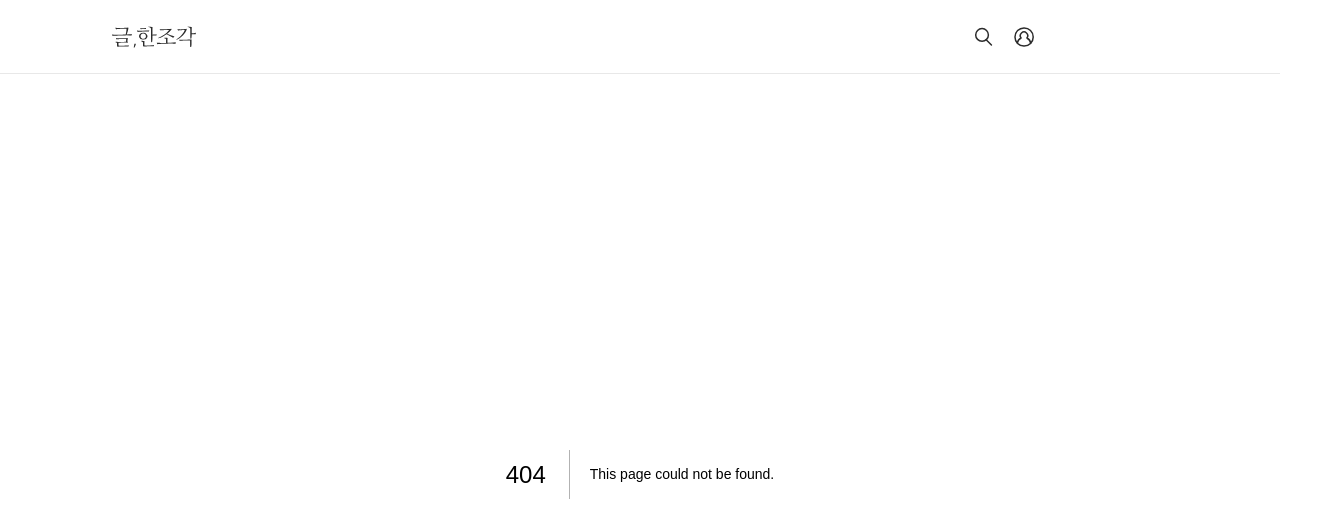
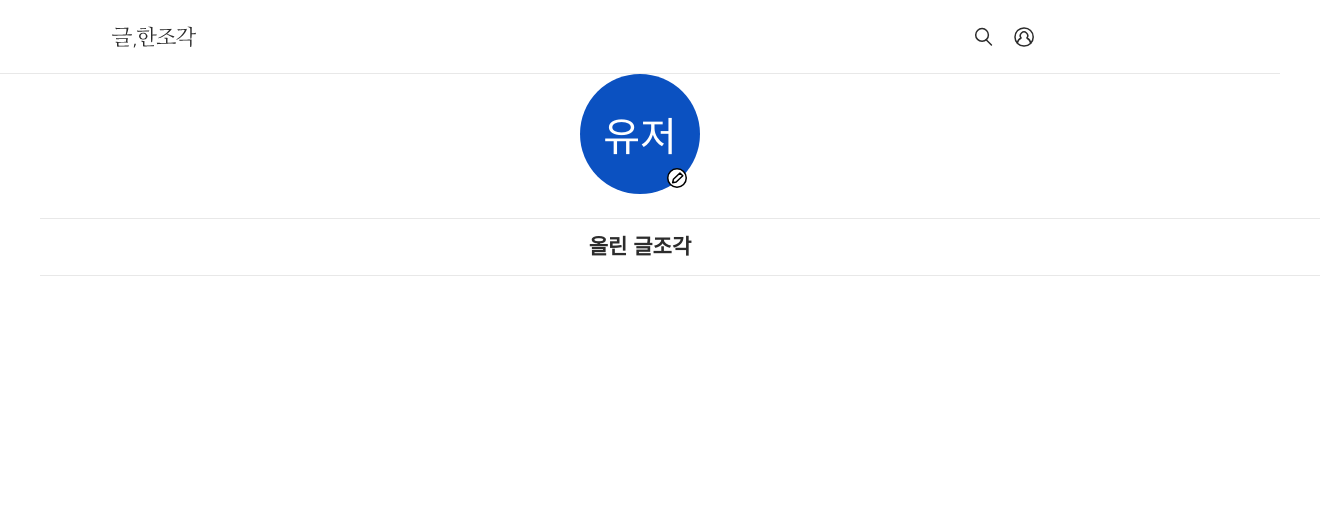
Before and after one commit to dnd-side-project/dnd-6th-10-a-piece-of-writing, a Next.js app in the folder frontend/: page /user/1 in a window 1280 px wide. Before the commit this address had no page. Shown: the top 522 px of the page, 1320 px wide, since content can reach past the window. Built offline with nearby package versions, Linux system fonts and the light colour scheme; a web font is replaced by a local one.

Commit message:
[feat] userInfo 이미지 카드 및 label 구현

```diff
--- a/frontend/components/_main/Post.tsx
+++ b/frontend/components/_main/Post.tsx
@@ -58,6 +58,7 @@ interface IconContainerProps {
   color?: string
   bgColor?: string
   cursor?: string
+  transparent?: boolean
 }
 
 export const IconContainer = styled.div`
@@ -70,6 +71,6 @@ export const IconContainer = styled.div`
   gap: 10px;
   padding: 4px;
   border-radius: 4px;
-  background-color: rgba(255, 255, 255, 0.7);
+  background-color: ${(props) => (props.transparent ? 'auto' : 'rgba(255, 255, 255, 0.7)')};
   cursor: pointer;
 `
--- /dev/null
+++ b/frontend/components/_user/UesrTagCarousel.tsx
@@ -0,0 +1,9 @@
+import React from 'react'
+
+type Props = {}
+
+const UserTagCarousel: React.FC<Props> = ({}) => {
+  return <></>
+}
+
+export default UserTagCarousel
--- /dev/null
+++ b/frontend/components/_user/UserInfo.tsx
@@ -0,0 +1,16 @@
+import React from 'react'
+
+import ProfileImageCard from '@/components/card/ProfileImageCard'
+import { CENTER_FLEX } from '@/styles/classNames'
+
+type Props = {}
+
+const UserInfo: React.FC<Props> = ({}) => {
+  return (
+    <div className={`w-full ${CENTER_FLEX}`}>
+      <ProfileImageCard editable={true} />
+    </div>
+  )
+}
+
+export default UserInfo
--- /dev/null
+++ b/frontend/components/_user/UserPostLabel.tsx
@@ -0,0 +1,35 @@
+import React from 'react'
+
+import styled from 'styled-components'
+
+import { CENTER_FLEX } from '@/styles/classNames'
+
+type Props = {}
+
+const UserPostLabel: React.FC<Props> = ({}) => {
+  return (
+    <div className={'w-full'}>
+      <Divider />
+      <div className={`${CENTER_FLEX} my-3`}>
+        <Span>올린 글조각</Span>
+      </div>
+      <Divider />
+    </div>
+  )
+}
+
+const Span = styled.span`
+  font-size: 21px;
+  font-weight: bold;
+  line-height: 1.5;
+  letter-spacing: normal;
+  color: #2c2c2c;
+`
+
+const Divider = styled.div`
+  width: 100vw;
+  height: 1px;
+  background-color: #e8e8e8;
+`
+
+export default UserPostLabel
--- /dev/null
+++ b/frontend/components/_user/UserPosts.tsx
@@ -0,0 +1,9 @@
+import React from 'react'
+
+type Props = {}
+
+const UserPosts: React.FC<Props> = ({}) => {
+  return <></>
+}
+
+export default UserPosts
--- /dev/null
+++ b/frontend/components/button/EditButton.tsx
@@ -0,0 +1,19 @@
+import React from 'react'
+
+import Image from 'next/image'
+
+import { IconContainer } from '@/components/_main/Post'
+
+type Props = {
+  transparent?: boolean
+}
+
+const EditButton: React.FC<Props> = ({ transparent = false }) => {
+  return (
+    <IconContainer transparent={transparent}>
+      <Image src={'/edit.svg'} width={24} height={24} />
+    </IconContainer>
+  )
+}
+
+export default EditButton
--- /dev/null
+++ b/frontend/components/card/ProfileImageCard.tsx
@@ -0,0 +1,59 @@
+import React from 'react'
+
+import Image from 'next/image'
+import Avatar from 'react-avatar'
+import styled from 'styled-components'
+
+import EditButton from '@/components/button/EditButton'
+
+type Props = {
+  imgSrc?: string
+  width?: string
+  nickname?: string
+  editable?: boolean
+  onClickEdit?: () => {}
+}
+
+const ProfileImageCard: React.FC<Props> = ({
+  width = '120px',
+  imgSrc,
+  nickname = '유저',
+  editable = false,
+  onClickEdit,
+}) => {
+  return (
+    <Container>
+      {imgSrc ? (
+        <Image src={imgSrc} width={width} height={width} />
+      ) : (
+        <Avatar value={nickname} round={true} size={width} />
+      )}
+      {editable && (
+        <EditButtonContainer onClick={onClickEdit}>
+          <EditButton transparent={true} />
+        </EditButtonContainer>
+      )}
+    </Container>
+  )
+}
+
+interface ContainerProps {
+  width?: string
+  height?: string
+}
+
+const Container = styled.div`
+  position: relative;
+  width: ${(props: ContainerProps) => props.width ?? '120px'};
+  height: ${(props: ContainerProps) => props.width ?? '120px'};
+  border-radius: 50%;
+`
+
+const EditButtonContainer = styled.div`
+  position: absolute;
+  bottom: 0;
+  right: 7px;
+  cursor: pointer;
+`
+
+export default ProfileImageCard
--- a/frontend/components/carousel/BackgroundImageCarousel.tsx
+++ b/frontend/components/carousel/BackgroundImageCarousel.tsx
@@ -34,6 +34,9 @@ const BackgroundImageCarousel: React.FC<Props> = ({ onClickImageUploadButton })
 
   return (
     <Slider {...sliderSettings}>
+      <div className={'m-5 cursor-pointer'}>
+        <ImageUploadButton onClick={onClickImageUploadButton} />
+      </div>
       {images.map((image, i) => (
         <div className={'m-5'} key={`test_${i}`}>
           <ImageCardMd onClick={() => setSelectedIndex(i)}>
@@ -46,9 +49,6 @@ const BackgroundImageCarousel: React.FC<Props> = ({ onClickImageUploadButton })
           </ImageCardMd>
         </div>
       ))}
-      <div className={'m-5'}>
-        <ImageUploadButton onClick={onClickImageUploadButton} />
-      </div>
     </Slider>
   )
 }
--- a/frontend/package.json
+++ b/frontend/package.json
@@ -23,6 +23,7 @@
     "next": "12.0.11-canary.20",
     "rc-slider": "^9.7.5",
     "react": "17.0.2",
+    "react-avatar": "^4.0.0",
     "react-avatar-editor": "^12.0.0",
     "react-cropper": "^2.1.8",
     "react-dom": "17.0.2",
--- /dev/null
+++ b/frontend/pages/user/[id].tsx
@@ -0,0 +1,41 @@
+import React from 'react'
+
+import { useRouter } from 'next/router'
+import styled from 'styled-components'
+
+import UserTagCarousel from '@/components/_user/UesrTagCarousel'
+import UserInfo from '@/components/_user/UserInfo'
+import UserPostLabel from '@/components/_user/UserPostLabel'
+import UserPosts from '@/components/_user/UserPosts'
+
+type Props = {}
+
+const User: React.FC<Props> = ({}) => {
+  const router = useRouter()
+  const { id } = router.query
+
+  return (
+    <>
+      <div className={'flex flex-col align-middle justify-center items-center w-full'}>
+        <Container>
+          <UserInfo></UserInfo>
+          <br />
+          <UserPostLabel></UserPostLabel>
+          <UserTagCarousel></UserTagCarousel>
+          <UserPosts></UserPosts>
+        </Container>
+      </div>
+    </>
+  )
+}
+
+const Container = styled.div`
+  width: 100%;
+  @media screen and (min-width: 1201px) {
+    width: 1201px;
+    margin-left: 0;
+    //width: auto;
+  }
+`
+
+export default User
```
Also changed, not shown: frontend/public/edit.svg (added), 1 other file (tests, documents, lock files or other folders).
